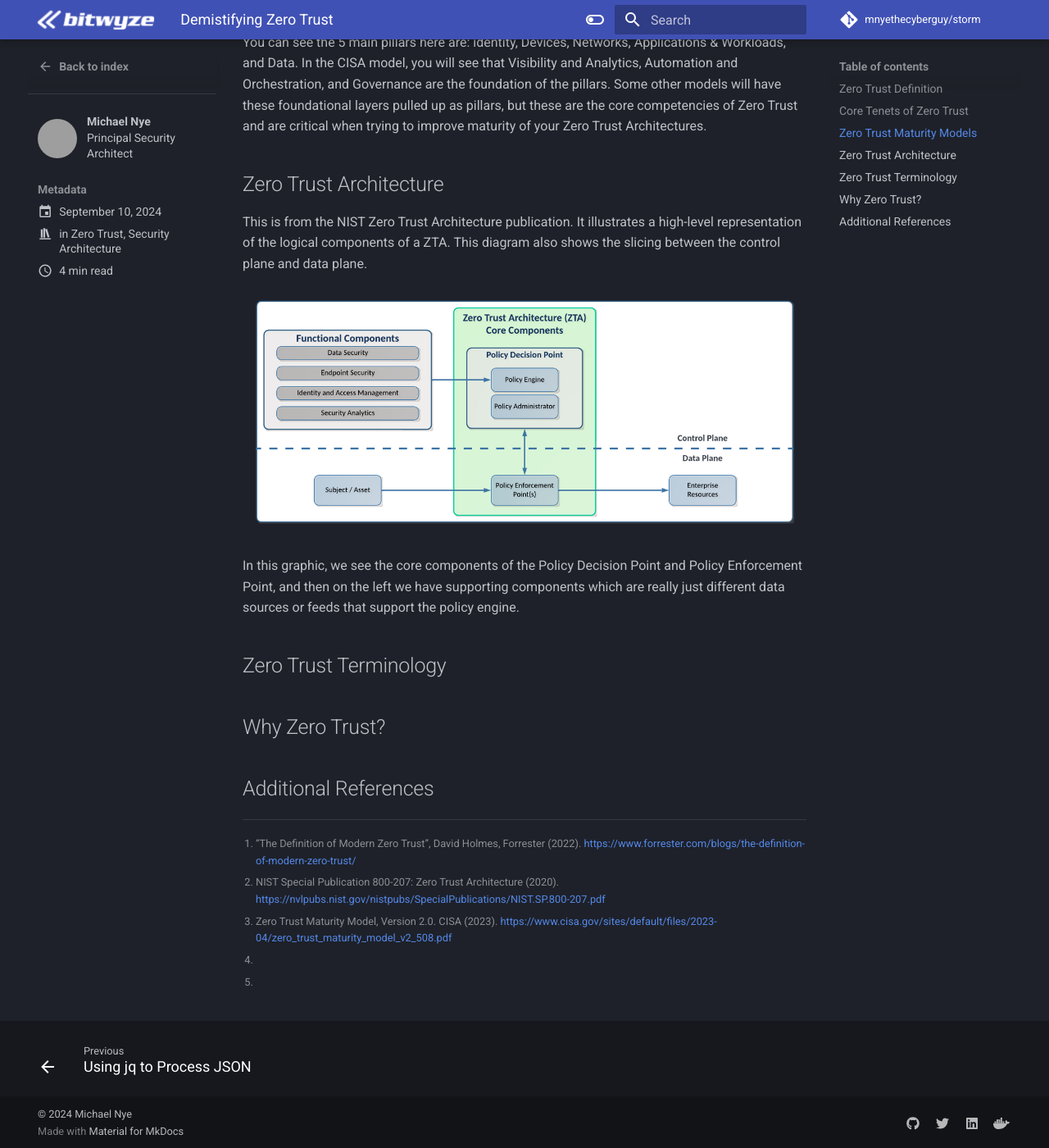
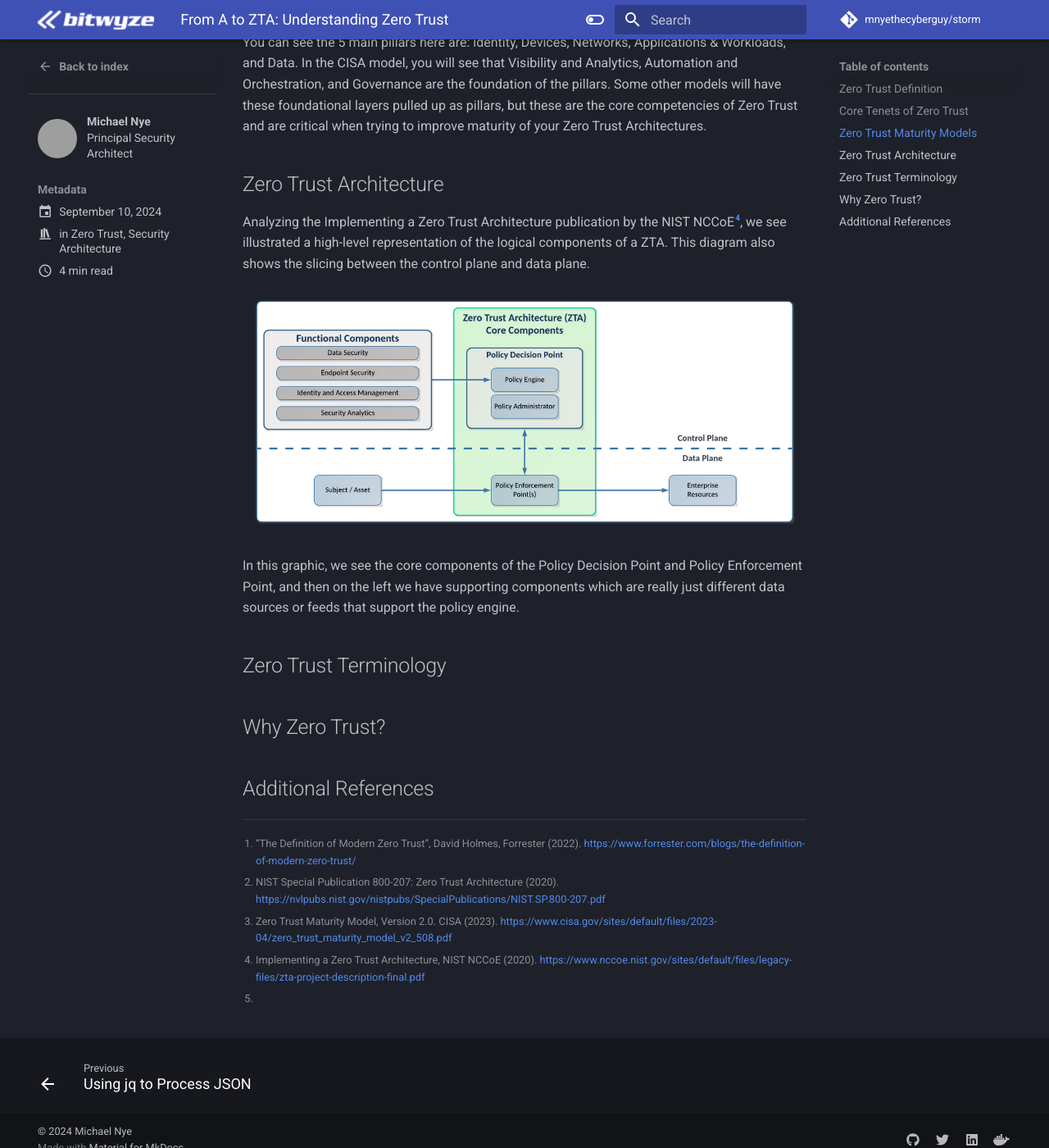
Before and after one commit to mnyethecyberguy/storm, an MkDocs documentation site: the page built from docs/blog/posts/zt-overview.md, in a window 1280 px wide and 1400 px high, scrolled down 2530 px. Shown: the whole window at 82% size. Built offline with MkDocs 1.6.1 and Material for MkDocs 9.7.7, drawn with Linux system fonts in a browser that asks for light colours; comment, search, counter and statistics services are not loaded; some of the changed text lies outside the part shown; grey boxes are pictures that could not be loaded.

Commit message:
Updated zt-overview.md

```diff
--- a/docs/blog/posts/zt-overview.md
+++ b/docs/blog/posts/zt-overview.md
@@ -8,7 +8,7 @@ categories:
   - Security Architecture
 ---
 
-# Demistifying Zero Trust
+# From A to ZTA: Understanding Zero Trust
 
 Attackers have a strategy, they have a plan.  We know what they are going to be doing, we have modeled these behaviors with MITRE ATTACK and the Killchain concept.  But we know how we traditionally have started to design from the outside, trying to keep them out.  This model, Zero Trust, is all about trying to address the adversary that is already on the network, because we know that's what is happening.
 
@@ -57,13 +57,14 @@ You can see the 5 main pillars here are: identity, Devices, Networks, Applicatio
 
 ## Zero Trust Architecture
 
-This is from the NIST Zero Trust Architecture publication.   It illustrates a high-level representation of the logical components of a ZTA.  This diagram also shows the slicing between the control plane and data plane.
+Analyzing the Implementing a Zero Trust Architecture publication by the NIST NCCoE[^4], we see illustrated a high-level representation of the logical components of a ZTA.  This diagram also shows the slicing between the control plane and data plane.
 
 ![Zero Trust Architecture Logical Components](../../assets/images/zt-arch-logical.png)
 
 In this graphic, we see the core components of the Policy Decision Point and Policy Enforcement Point, and then on the left we have supporting components which are really just different data sources or feeds that support the policy engine.
 
 ## Zero Trust Terminology
+
 
 
 ## Why Zero Trust?
@@ -78,4 +79,5 @@ In this graphic, we see the core components of the Policy Decision Point and Pol
 [^3]:
     Zero Trust Maturity Model, Version 2.0.  CISA (2023). <https://www.cisa.gov/sites/default/files/2023-04/zero_trust_maturity_model_v2_508.pdf>
 [^4]:
+    Implementing a Zero Trust Architecture, NIST NCCoE (2020). <https://www.nccoe.nist.gov/sites/default/files/legacy-files/zta-project-description-final.pdf>
 [^5]:
```
